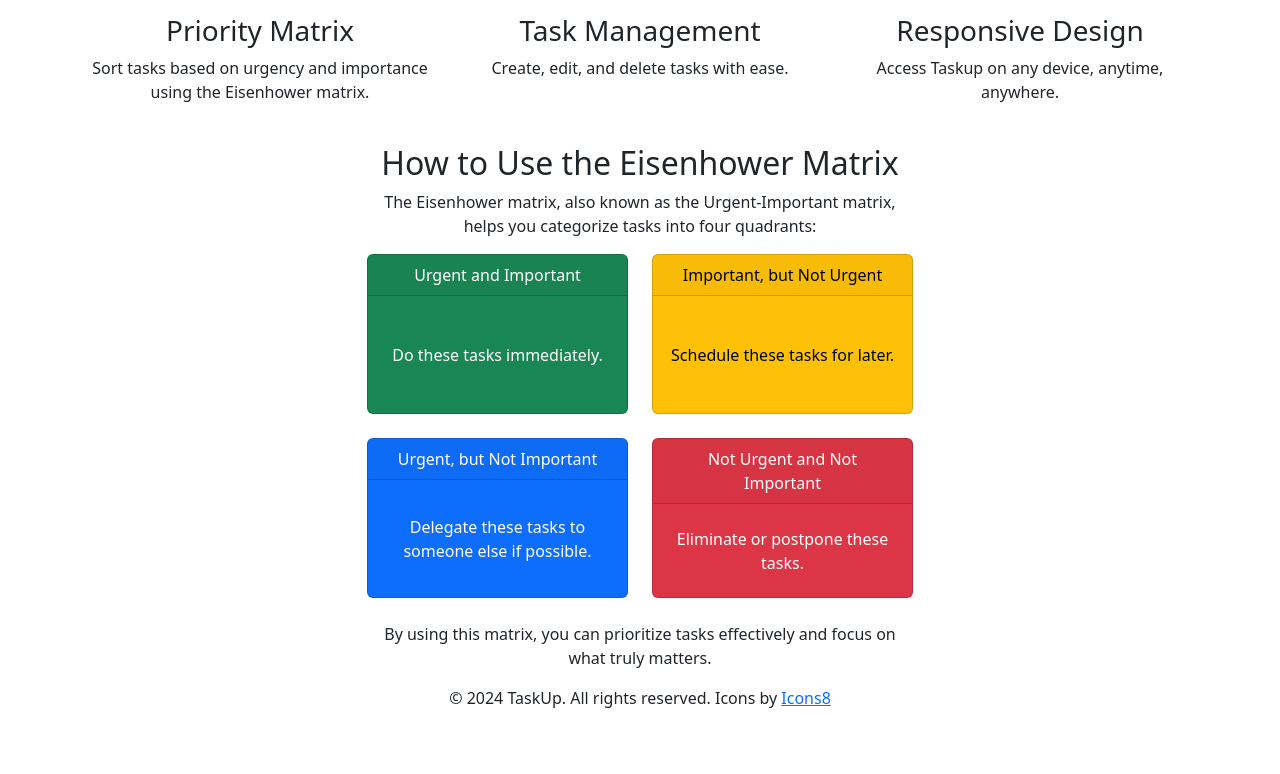
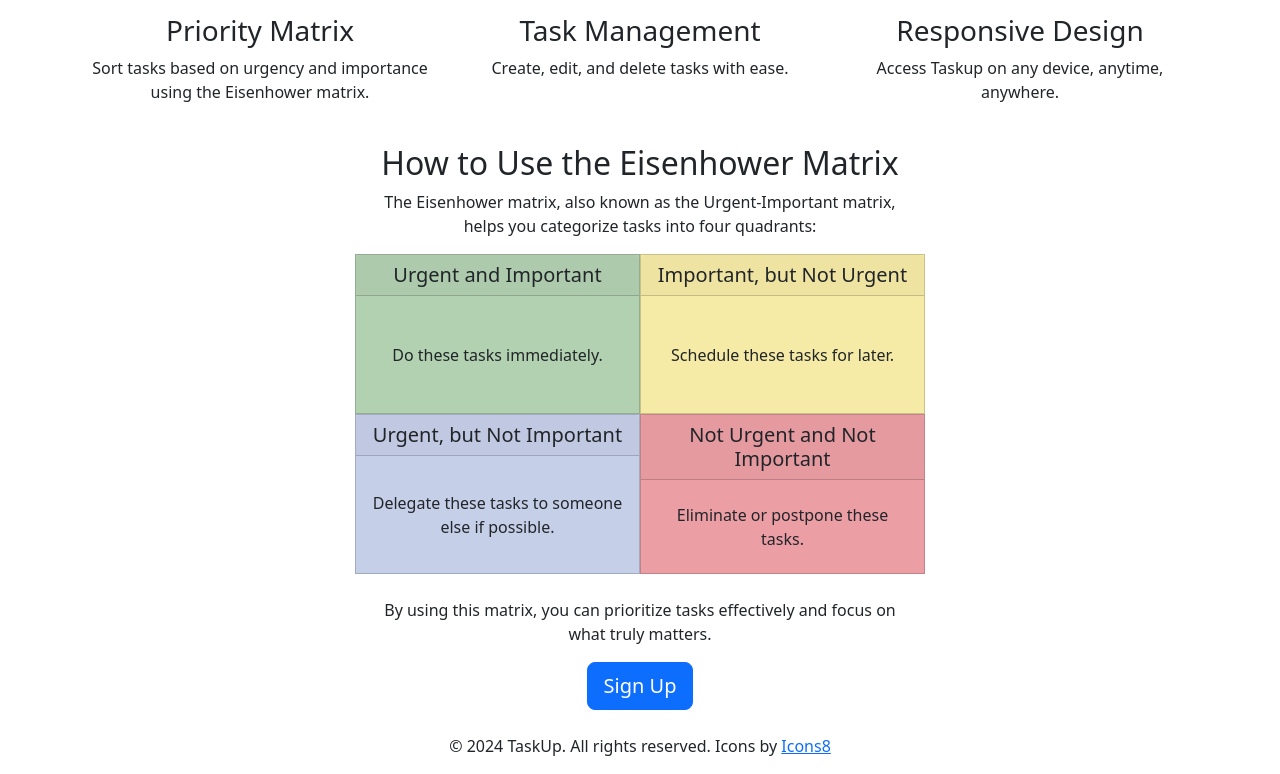
Before and after one commit to thatgreenmario/TaskUp, an Angular app: page / in a window 1280 px wide. Shown: the part 572-1346 px from the top of the page. Before the commit the page ends 1298 px from the top, so only its background shows below. Built offline with nearby package versions, Linux system fonts and the light colour scheme.

Commit message:
final changes to landing page

```diff
--- a/src/app/home/home.component.html
+++ b/src/app/home/home.component.html
@@ -42,20 +42,20 @@
             <div class="col-md-6 offset-md-3">
                 <p>The Eisenhower matrix, also known as the Urgent-Important matrix, helps you categorize tasks into
                     four quadrants:</p>
-                <div class="row row-cols-2 g-4">
-                    <div class="col">
-                        <div class="card text-bg-success" style="height: 10rem;">
-                            <div class="card-header">
+                <div class="row row-cols-2">
+                    <div class="col p-0">
+                        <div class="card rounded-0" style="height: 10rem;background-color: #b2d1b1;">
+                            <div class="card-header h5">
                                 Urgent and Important
                             </div>
-                            <div class="card-body align-items-center d-flex justify-content-center">
+                            <div class="card-body align-items-center d-flex justify-content-center ">
                                 <p class="card-text">Do these tasks immediately.</p>
                             </div>
                         </div>
                     </div>
-                    <div class="col">
-                        <div class="card text-bg-warning" style="height: 10rem;">
-                            <div class="card-header">
+                    <div class="col p-0">
+                        <div class="card rounded-0" style="height: 10rem;background-color: #f5eaa6;">
+                            <div class="card-header h5">
                                 Important, but Not Urgent
                             </div>
                             <div class="card-body align-items-center d-flex justify-content-center">
@@ -63,9 +63,9 @@
                             </div>
                         </div>
                     </div>
-                    <div class="col">
-                        <div class="card text-bg-primary" style="height: 10rem;">
-                            <div class="card-header">
+                    <div class="col p-0">
+                        <div class="card rounded-0" style="height: 10rem;background-color: #c6cfe8;">
+                            <div class="card-header h5">
                                 Urgent, but Not Important
                             </div>
                             <div class="card-body align-items-center d-flex justify-content-center">
@@ -73,9 +73,9 @@
                             </div>
                         </div>
                     </div>
-                    <div class="col">
-                        <div class="card text-bg-danger" style="height: 10rem;">
-                            <div class="card-header">
+                    <div class="col p-0">
+                        <div class="card rounded-0" style="height: 10rem;background-color: #ec9ea5;">
+                            <div class="card-header h5">
                                 Not Urgent and Not Important
                             </div>
                             <div class="card-body align-items-center d-flex justify-content-center">
@@ -88,11 +88,12 @@
                 <p class ="mt-4">By using this matrix, you can prioritize tasks effectively and focus on what truly matters.</p>
             </div>
         </div>
+        <button type="button" class="btn btn-primary btn-lg">Sign Up</button>
     </div>
 </section>
 
 <!-- Footer -->
-<footer class="footer-section text-center">
+<footer class="footer-section text-center mt-4">
     <div class="container">
         <p>&copy; 2024 TaskUp. All rights reserved. Icons by <a href="https://icons8.com/">Icons8</a></p>
     </div>
--- a/src/app/navbar/navbar.component.html
+++ b/src/app/navbar/navbar.component.html
@@ -17,10 +17,10 @@
         <div [ngbCollapse]="isMenuCollapsed" class="collapse navbar-collapse justify-content-end align-center">
             <ul class="navbar-nav">
                 <li class="nav-item">
-                    <a class="nav-link fw-bold" (click)="isMenuCollapsed = true">Features</a>
+                    <a class="nav-link fw-bold" href="#features" (click)="isMenuCollapsed = true">Features</a>
                 </li>
                 <li class="nav-item">
-                    <a class="nav-link fw-bold" (click)="isMenuCollapsed = true">About</a>
+                    <a class="nav-link fw-bold" href="#how-to-use" (click)="isMenuCollapsed = true">About</a>
                 </li>
                 <li class="nav-link">
                     <div class="vr"></div>
```
